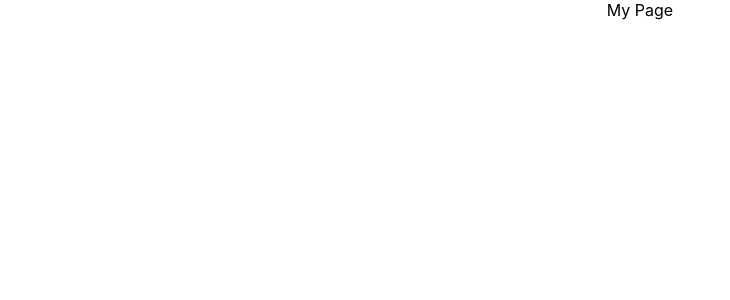
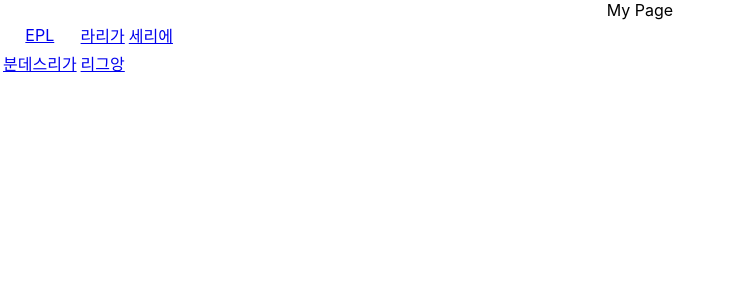
Before and after one commit to ggsuccess/mypages, a React (Create React App) app: page /Soccer in a window 1280 px wide. Shown: the top 300 px of the page, without its empty margins (0-730 px from the left). Built offline with nearby package versions, Linux system fonts and the light colour scheme.

Commit message:
setting structure

```diff
--- a/src/components/Soccer.js
+++ b/src/components/Soccer.js
@@ -1,12 +1,35 @@
 import React from 'react';
+import { Link, Route } from 'react-router-dom';
 
 const Soccer = () => {
   const style = {
-    textAlign: 'center'
+    textAlign: 'center',
   };
   return (
     <>
-      <div></div>
+      <div className="football">
+        <table className="footballLeague" style={style}>
+          <tr>
+            <td>
+              <Link to="/Soccer/EPL">EPL</Link>
+            </td>
+            <td>
+              <Link to="/Soccer/laliga">라리가</Link>
+            </td>
+            <td>
+              <Link to="/Soccer/serieA">세리에</Link>
+            </td>
+          </tr>
+          <tr>
+            <td>
+              <Link to="/Soccer/bundesliga">분데스리가</Link>
+            </td>
+            <td>
+              <Link to="/Soccer/ligue1">리그앙</Link>
+            </td>
+          </tr>
+        </table>
+      </div>
     </>
   );
 };
--- a/src/components/Subway.js
+++ b/src/components/Subway.js
@@ -1,12 +1,13 @@
 import React from 'react';
 import { Route, Link } from 'react-router-dom';
+
 const Subway = () => {
   const style = {
     border: '2px solid black',
-    width: '60%'
+    width: '60%',
   };
   const white = {
-    color: 'white'
+    color: 'white',
   };
   return (
     <>
@@ -29,6 +30,9 @@ const Subway = () => {
           </th>
         </tr>
         <tr>
+          <th style={{ backgroundColor: '#ff0000' }}>
+            <Link to="/Subway/4" style={white}></Link>
+          </th>
           <th>
             <Link></Link>
           </th>
```
